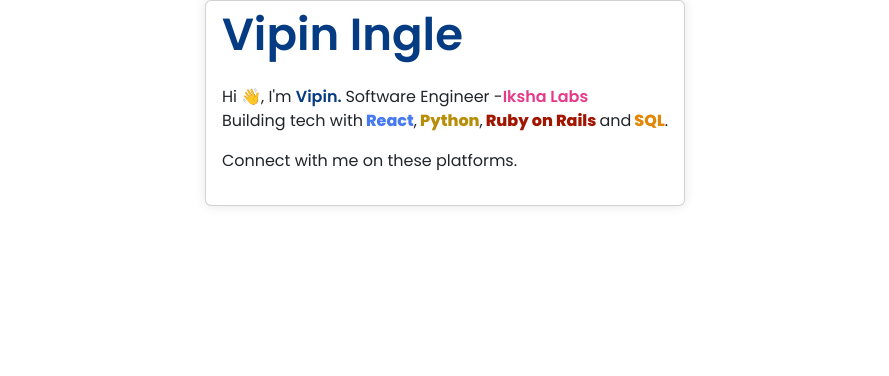
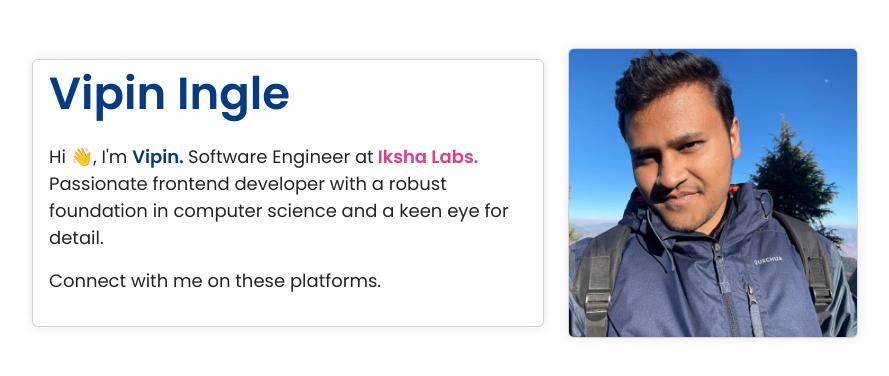
Before and after one commit to Vipin22875/Portfolio, a React (Create React App) app: page / in a window 1280 px wide. Shown: the top 376 px of the page, without its empty margins (195-1084 px from the left). Built offline with nearby package versions, Linux system fonts and the light colour scheme; some icons are missing.

Commit message:
Commit-4 updated socials and fixed fontcolors

```diff
--- a/src/App.css
+++ b/src/App.css
@@ -1,5 +1,5 @@
 .card {
-  max-width: 50vw;
+  max-width: 40vw;
   max-height: fit-content;
   box-shadow: 0px 0px 12px 0px rgba(0, 0, 0, 0.1) !important;
   border-radius: 5px;
@@ -19,6 +19,10 @@
 
 .custom-pointer {
   cursor: pointer !important;
+}
+
+.w-40{
+  width: 40% !important;
 }
 
 .fs-10 {
@@ -132,3 +136,9 @@
 .sql-color {
   color: #e18607;
 }
+
+.profile-image-container {
+  height: 36vh !important;
+  object-fit: cover;
+  border-radius: 5px;
+}
--- a/src/pages/Profile.js
+++ b/src/pages/Profile.js
@@ -1,39 +1,39 @@
 import React from 'react'
-import { Link } from 'react-router-dom'
 import { Card, CardBody, CardHeader } from 'reactstrap'
-
+import { SOCIAL_PLATOFORM } from './constants/portfolioConstants'
+import profileImage from '../image/profile-image.jpg'
 const Profile = () => {
     return (
         <React.Fragment>
-            <div className='d-flex align-items-center justify-content-center'>
-                <Card>
+            <div className='d-flex align-items-center justify-content-center mt-5'>
+                <Card className='me-4'>
                     <div className='fw-600 text-bold ms-3 fs-45 portfolio-name'>
                         Vipin Ingle
                     </div>
-                    <CardBody>
+                    <CardBody className='fs-18'>
                         Hi 👋, I'm <span className='portfolio-name'>Vipin. </span>
-                        Software Engineer -
-                        <a href='https://ikshalabs.com/' target='_blank' className='portfolio-company-name fw-600'>
-                            Iksha Labs
+                        Software Engineer at
+                        <a href='https://ikshalabs.com/' target='_blank' className='ms-1 portfolio-company-name fw-600'>
+                            Iksha Labs.
                         </a>
                         <p>
-                            Building tech with
-                            <span className='react-color fw-800'> React</span>,
-                            <span className='python-color fw-800'> Python</span>,
-                            <span className='ruby-color fw-800'> Ruby on Rails </span>and
-                            <span className='sql-color fw-800'> SQL</span>.
+                            Passionate frontend developer with a robust foundation
+                            in computer science and a keen eye for detail.
                         </p>
                         <p>
                             Connect with me on these platforms.
                         </p>
-                        <div className='w-50 d-flex justify-content-between'>
-                            <a href=''><i class="ci ci-github ci-2x"></i></a>
-                            <a href=''><i class="ci ci-linkedin ci-2x"></i></a>
-                            <a href=''><i class="ci ci-gmail ci-2x"></i></a>
-                            <a href=''><i class="ci ci-spotify ci-2x"></i></a>
+                        <div className='w-40 d-flex justify-content-between'>
+                            {
+                                SOCIAL_PLATOFORM.map((platform) => {
+                                    return <a href={platform.HREF} target='_blank'><i class={`ci ci-${platform.ICON_NAME} ci-2x`}></i></a>
+                                })
+                            }
                         </div>
-
                     </CardBody>
+                </Card>
+                <Card>
+                    <img src={profileImage} alt='' className='profile-image-container' />
                 </Card>
             </div>
         </React.Fragment>
--- /dev/null
+++ b/src/pages/constants/portfolioConstants.js
@@ -0,0 +1,14 @@
+export const SOCIAL_PLATOFORM = [
+    {
+        HREF: 'https://www.linkedin.com/in/vipin-ingle/',
+        ICON_NAME: 'linkedin'
+    },
+    {
+        HREF: 'https://github.com/Vipin22875',
+        ICON_NAME: 'github'
+    },
+    {
+        HREF: 'mailto:vipiningle01@gmail.com',
+        ICON_NAME: 'gmail'
+    },
+]
```
